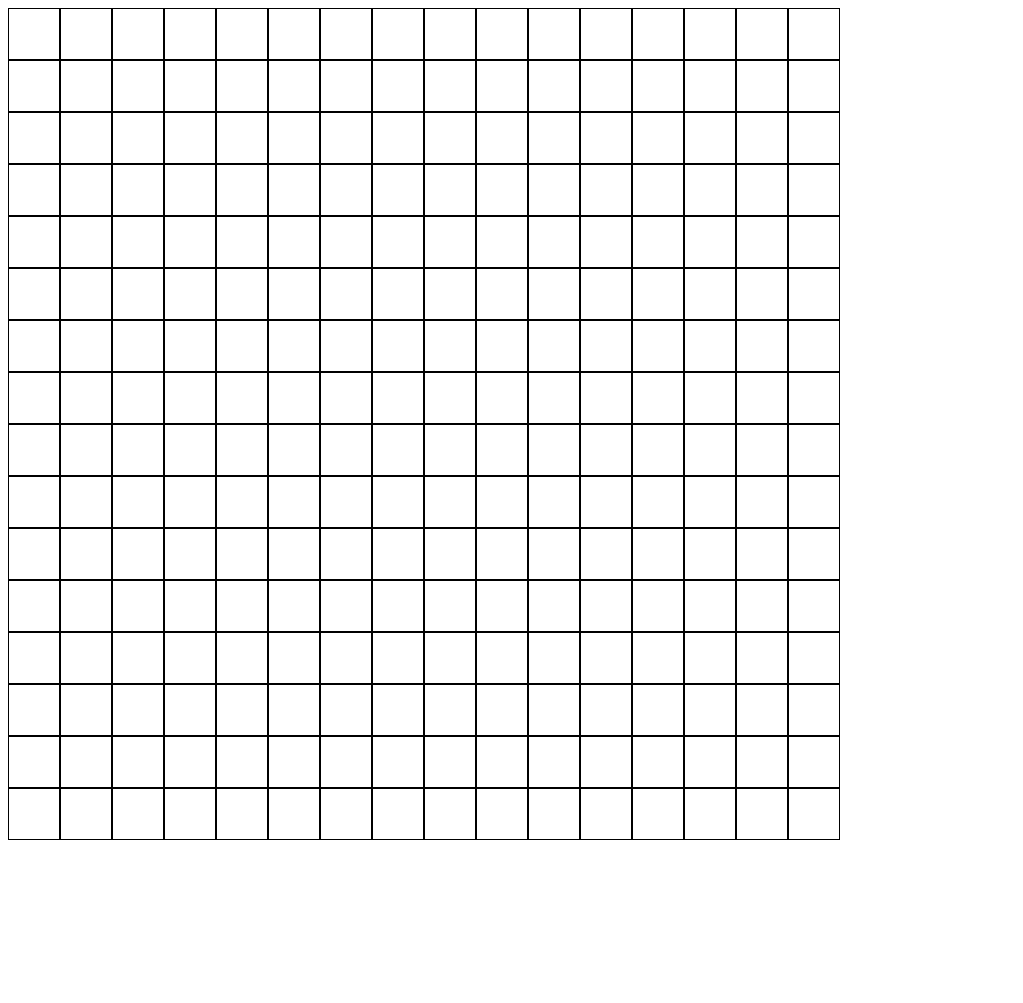
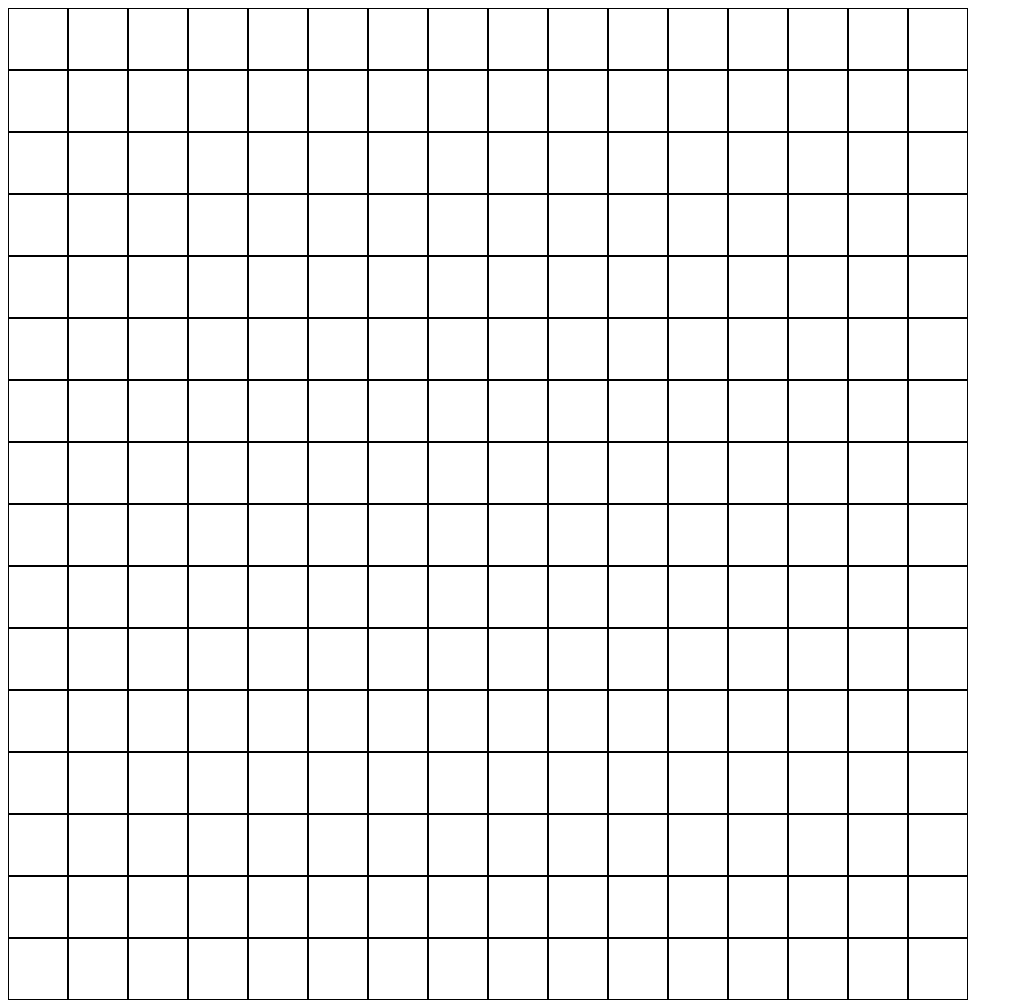
Before and after one commit to tfribourg/etch2, a plain HTML site: page index.html in a window 1280 px wide. Shown: the whole page, without its empty margins (0-1023 px from the left). Before the commit the page ends 848 px from the top, so only its background shows below. Drawn offline with Linux system fonts and the light colour scheme.

Commit message:
Grid with hover shading established

```diff
--- a/java.js
+++ b/java.js
@@ -8,14 +8,24 @@ const createGrid = (amtGrids) =>{
         row.classList.add('grid-row')
 
      for (let j=0; j < amtGrids; j++){
+        const WandH = 960 / sizeOf
         const gridBox = document.createElement('div')
         gridBox.classList.add('grid-box')
+        gridBox.style.width= `${WandH}px`
+        gridBox.style.height= `${WandH}px`
+
+        gridBox.addEventListener('mouseenter', () => {
+            gridBox.style.backgroundColor= 'black'
+        })
+
         row.appendChild(gridBox)
     }
     container.appendChild(row)
 }
 }
 createGrid(sizeOf)
+
+
 
 
 
--- a/style.css
+++ b/style.css
@@ -1,6 +1,6 @@
 
 .container{
-    justify-content: center;
+    width: 960px;
 
 
 }
@@ -8,6 +8,6 @@
     display:flex
 }
 .grid-box{
-    width: 50px; height: 50px;
-    border: 1px solid black
+    border: 1px solid black;
+
 }
```
Also changed, not shown: index.html (line endings or trailing spaces).
